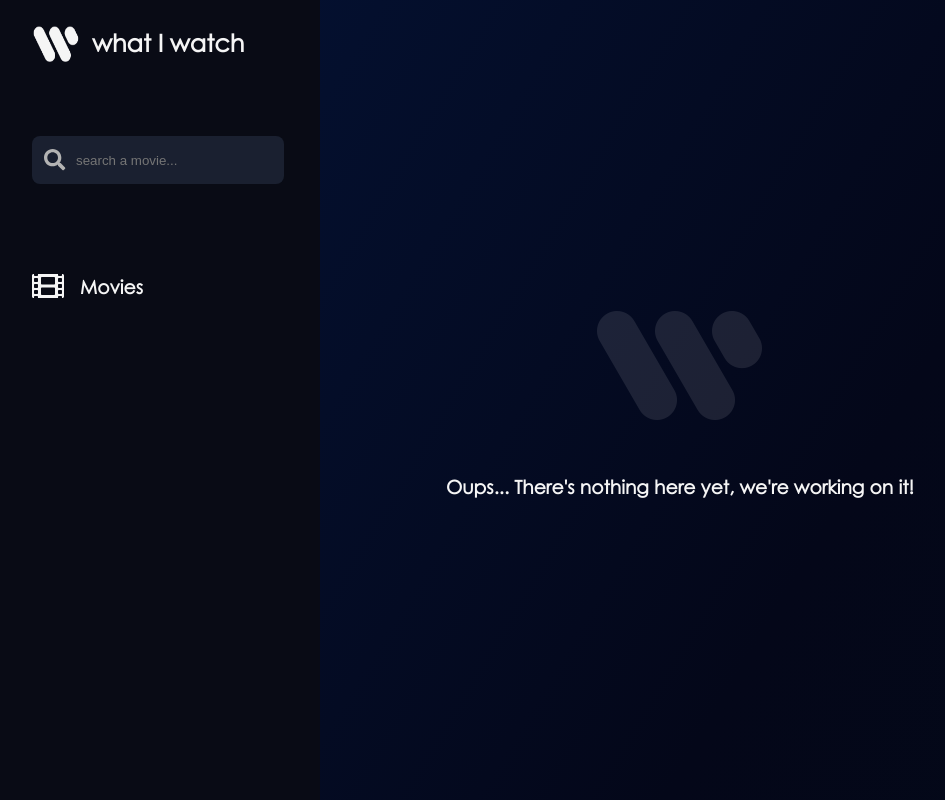
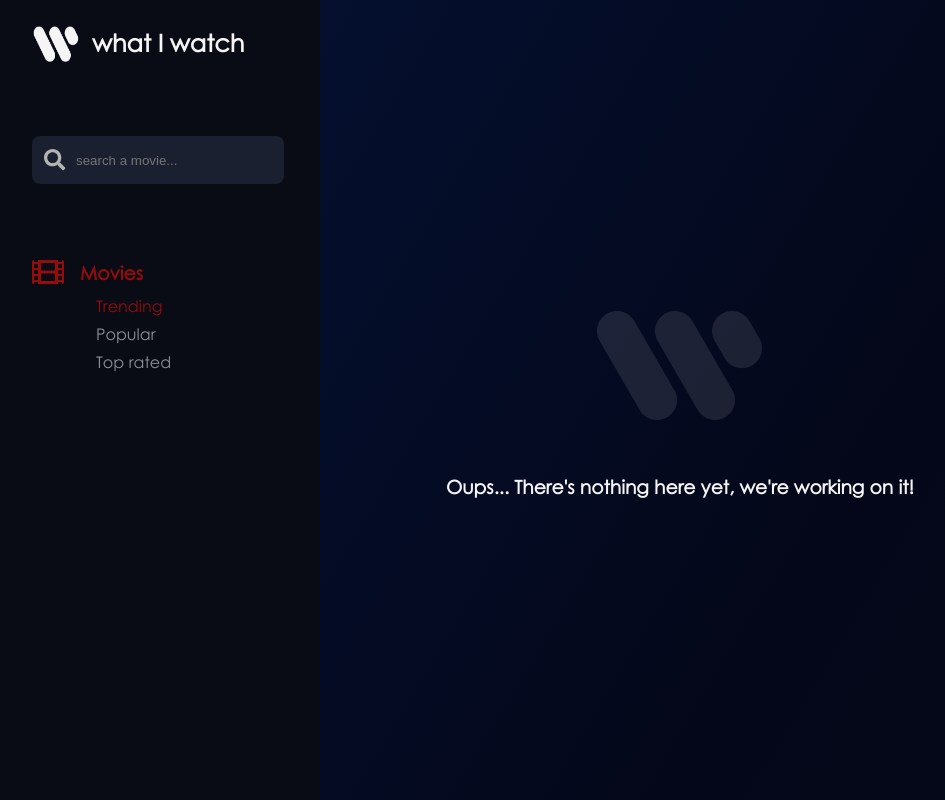
Before and after one commit to charlesgourdin/movie_collection, a Vue app: page /#/ in a window 1280 px wide. Both pictures are taken after a click on the element 39 px from the left and 160 px from the top of the page. Shown: the whole page, without its empty margins (0-945 px from the left). Built offline with nearby package versions, Linux system fonts and the light colour scheme.

Commit message:
[feat] add movies categories to sidebar

```diff
--- a/src/components/CurrentSearch.vue
+++ b/src/components/CurrentSearch.vue
@@ -12,7 +12,7 @@
         class="icon"
         :icon="['fas', 'caret-right']"
       />
-      {{ currentSearch }}
+      {{ textFormat(currentSearch) }}
     </h4>
   </div>
 </template>
@@ -32,7 +32,9 @@ library.add(faFilm, faCaretRight);
   ])
 })
 export default class CurrentSearch extends Vue {
-
+  textFormat(text: string) {
+    return  text.charAt(0).toUpperCase() + text.slice(1).replace('_', ' ');
+  }
 }
 </script>
 
--- a/src/components/MoviesList.vue
+++ b/src/components/MoviesList.vue
@@ -35,14 +35,36 @@ library.add(faFilm, faCaretRight);
     CurrentSearch
   },
   computed: mapState([
+    'activeCategory',
     'movies',
     'pages',
-  ])
+  ]),
+  watch:{
+    $route (){
+      const path = this.$route.path.split('/').splice(2).toString();
+
+    if(path === 'trending') {
+      this.$store.dispatch('fetchMovies', {id: null})
+    } else {
+      this.$store.dispatch('getMovieBy', {request: path, page: 1})
+    }
+    }
+}
 })
 export default class MoviesList extends Vue {
+
   created() {
-    if(this.$route.params.cat === 'trending')
-    this.$store.dispatch('fetchMovies', {id: null})
+    this.fetchData();
+  }
+
+  fetchData() {
+   const path = this.$route.path.split('/').splice(2).toString();
+
+    if(path === 'trending') {
+      this.$store.dispatch('fetchMovies', {id: null})
+    } else {
+      this.$store.dispatch('getMovieBy', {request: path, page: 1})
+    }
   }
 
   showMore() {
--- a/src/components/Sidebar.vue
+++ b/src/components/Sidebar.vue
@@ -22,17 +22,31 @@
     </div>
     <router-link to="/movies/trending">
       <div
-        class="movies"
-        @click="openSidebar(),
-        setCurrentPath('/movies/trending'),
-        fetchMovies()"
+        :class="'movies' + ' ' + getcurrentSearch "
+        @click="openSidebar()"
       >
         <font-awesome-icon
           :class="'icon' + ' ' + getOpenStatus"
           :icon="['fas', 'film']"
           size="2x"
+          @click="setCurrentPath('/movies/trending')"
         />
         <h3 v-if="isOpen">Movies</h3>
+        <div
+          v-if="moviesCategories.includes(currentSearch) && getOpenStatus"
+          class="categories"
+        >
+          <ul>
+            <li
+              v-for="category in moviesCategories" v-bind:key="category"
+              :class="category === currentSearch && 'isActive'"
+            >
+              <router-link :to="`/movies/${category}`">
+                {{ textFormat(category) }}
+              </router-link>
+            </li>
+          </ul>
+        </div>
       </div>
     </router-link>
     <div v-if="isOpen"
@@ -44,17 +58,29 @@
 
 <script lang="ts">
 import { Component, Vue } from 'vue-property-decorator';
+import { mapState } from 'vuex';
 
 import { library } from '@fortawesome/fontawesome-svg-core';
 import { faFilm, faSearch } from '@fortawesome/free-solid-svg-icons';
 
 library.add(faFilm, faSearch);
 
-@Component
+@Component({
+  computed: mapState([
+    'currentSearch',
+    'movies',
+    'pages',
+  ])
+})
 export default class Sidebar extends Vue {
   isOpen: boolean = false;
   search: string = "";
   path: string = "";
+  moviesCategories: Array<string> = [
+    'trending',
+    'popular',
+    'top_rated',
+  ];
 
   fetchMovies() {
     this.$store.dispatch('fetchMovies', {id: null});
@@ -82,6 +108,12 @@ export default class Sidebar extends Vue {
     this.isOpen = false;
   }
 
+  get getcurrentSearch() {
+    return this.moviesCategories.includes(this.$store.state.currentSearch)
+      ? "isActive"
+      : ""
+  }
+
   get getOpenStatus() {
     return this.isOpen
       ? "isOpen"
@@ -91,6 +123,10 @@ export default class Sidebar extends Vue {
   created() {
     this.path = ( this as any ).$router.history.current.path
   }
+
+  textFormat(text: string) {
+  return  text.charAt(0).toUpperCase() + text.slice(1).replace('_', ' ');
+}
 
 }
 </script>
@@ -173,10 +209,44 @@ export default class Sidebar extends Vue {
       cursor: pointer;
       display: flex;
       align-items: center;
+      position: relative;
 
       h3 {
         animation: slide-in-left 0.3s cubic-bezier(0.250, 0.460, 0.450, 0.940) both;
-        margin-left: 1rem;
+        margin: 0 1rem;
+      }
+
+      &.isActive {
+        color: rgb(150, 12, 12);
+      }
+
+      .categories {
+        animation: slide-in-left 0.3s cubic-bezier(0.250, 0.460, 0.450, 0.940) both;
+        position: absolute;
+        top: 2rem;
+        left: 4rem;
+
+        ul {
+          list-style: none;
+          padding: 0;
+          margin: 0;
+          width: 9rem;
+          text-align: left;
+
+          li {
+            margin: .5rem 0;
+
+            a {
+              color: #8e9198;
+            }
+
+            &.isActive {
+              a {
+                color: rgb(150, 12, 12);
+              }
+            }
+          }
+        }
       }
     }
 
--- a/store/index.js
+++ b/store/index.js
@@ -2,15 +2,13 @@ import Vue from 'vue';
 import Vuex from 'vuex';
 
 import axios from 'axios';
-
-import textFormat from '../src/utils/stringFormat';
 
 Vue.use(Vuex);
 
 const store = new Vuex.Store({
   state: {
     movies: [],
-    currentSearch: 'Trending',
+    currentSearch: 'trending',
     pages: {
       current: 0,
       total: 0
@@ -24,7 +22,7 @@ const store = new Vuex.Store({
       state.pages = pages;
     },
     setCurrentSearch (state, currentSearch) {
-      state.currentSearch = textFormat(currentSearch);
+      state.currentSearch = currentSearch;
     },
     showMoreMovies (state, movies) {
       state.movies = [...state.movies, ...movies];
@@ -50,7 +48,7 @@ const store = new Vuex.Store({
 
       commit('setMovies', movies);
       commit('setPages', {current: 1, total: 1});
-      commit('setCurrentSearch', 'Trending')
+      commit('setCurrentSearch', 'trending')
 
     },
     async fetchSearch({commit}, {search}) {
```
